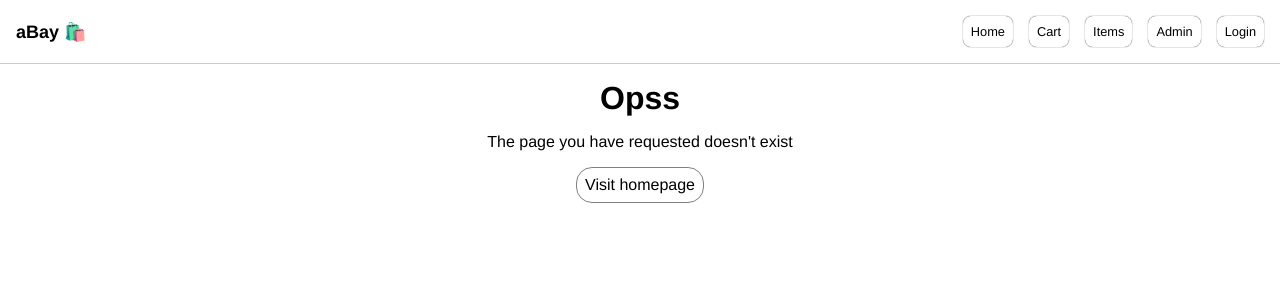
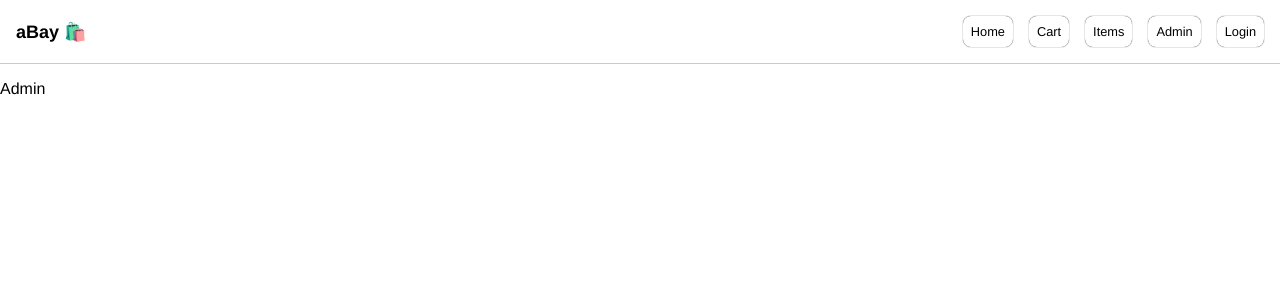
Before and after one commit to maciejbaba/mern-ecommerce, a React (Vite) app: page /admin in a window 1280 px wide. Shown: the top 300 px of the page. Built offline with nearby package versions, Linux system fonts and the light colour scheme; no server answers.

Commit message:
add routing to admin

```diff
--- a/src/App.tsx
+++ b/src/App.tsx
@@ -16,6 +16,7 @@ import Cart from "./features/cart/Cart";
 import Checkout from "./components/Checkout";
 import ManageItemsList from "./features/items/ManageItemsList";
 import EditItem from "./features/items/EditItem";
+import Admin from "./features/auth/Admin";
 
 function App() {
   return (
@@ -24,6 +25,7 @@ function App() {
         <Route element={<Prefetch />}>
           <Route index element={<Public />} />
           <Route path="login" element={<Login />} />
+          <Route path="admin" element={<Admin />} />
           <Route path="cart">
             <Route index element={<Cart />} />
             <Route path="checkout" element={<Checkout />} />
--- /dev/null
+++ b/src/features/auth/Admin.tsx
@@ -0,0 +1,10 @@
+
+
+const Admin = () => {
+
+  return (
+    <div>Admin</div>
+  )
+}
+
+export default Admin
```
